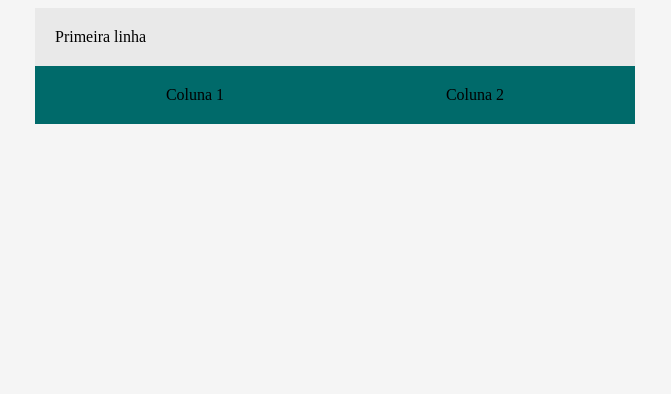
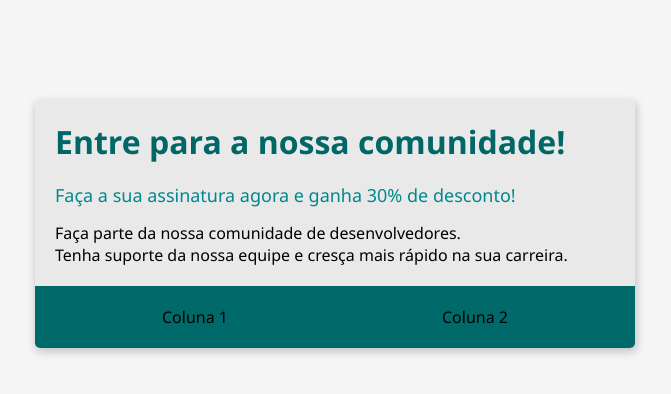
Before and after one commit to Pesouzaaaa/bootcamp-devjr-modulo2, a plain HTML site: page index.html in a window 1280 px wide. Shown: the whole page, without its empty margins (305-976 px from the left). Drawn offline with Linux system fonts and the light colour scheme.

Commit message:
closes #3 - criando o cabeçalho

```diff
--- a/index.html
+++ b/index.html
@@ -9,12 +9,17 @@
     <style>
         body{
             background-color: #F5F5F5;
+            font-family: 'Segoe UI', Tahoma, Geneva, Verdana, sans-serif;
         }
         .container {
             background-color: #E9E9E9;
             margin : auto;
+            margin-top: 100px;
 
             width: 600px;
+            box-shadow: 1px 3px 8px 1px rgba(0,0,0,0.2);
+            border-radius: 5px;
+            overflow: hidden;
         }
         .header{
             padding: 20px;
@@ -25,6 +30,18 @@
             justify-content: space-around;
             padding: 20px;
         }
+        .header-title{
+            color:#006666;
+            font-size: 32px;
+            font-weight: 700;
+            margin-bottom: 20px;
+        }
+        .header-subtitle{
+            color: #00888E;
+            font-size: 18px;
+            font-weight: 500;
+            margin-bottom: 15px;
+        }
     </style>
 
 
@@ -32,7 +49,16 @@
 <body>
     <div class="container">
         <div class="header">
-            Primeira linha
+            <div class="header-title">
+                Entre para a nossa comunidade!
+            </div>
+            <div class="header-subtitle">
+                Faça a sua assinatura agora e ganha 30% de desconto!
+            </div>
+            <div>
+                Faça parte da nossa comunidade de desenvolvedores.<br>
+                Tenha suporte da nossa equipe e cresça mais rápido na sua carreira.
+            </div>
         </div>
         <div class="flex-container">
             <div>
```
